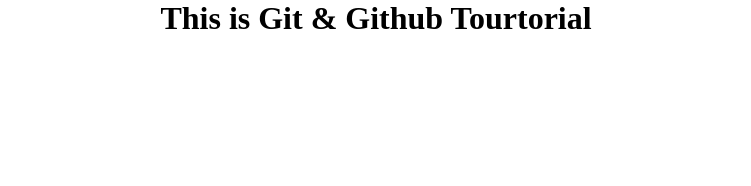
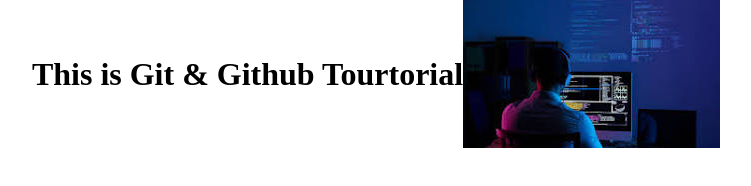
Before and after one commit to Rehanbagwan007/Github, a plain HTML site: page index.html in a window 1280 px wide. Shown: the whole page, without its empty margins (264-1015 px from the left). Drawn offline with Linux system fonts and the light colour scheme.

Commit message:
save changes

```diff
--- a/index.html
+++ b/index.html
@@ -12,5 +12,7 @@
     <h1>This is Git & Github Tourtorial</h1>
   </div>
 
+  <img src="download.jpg" alt="" srcset="">
+
 </body>
 </html>
--- a/style.css
+++ b/style.css
@@ -8,4 +8,6 @@ display: flex;
 flex-direction:row;
 justify-content: center;
 align-items: center;
+
+
 }
```
Also changed, not shown: download.jpg (added).
